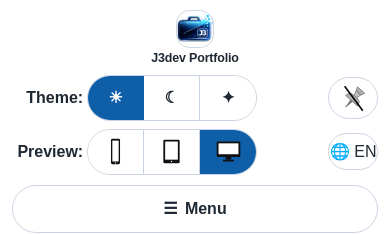
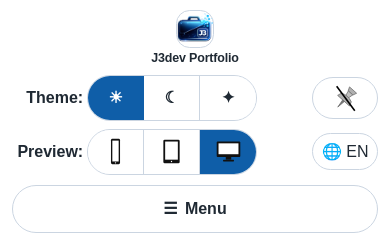
Before and after one commit to jorgejaimes085GH/J3dev-portfolio, an Angular app: page / in a window 390 px wide. Shown: the top 234 px of the page. Built offline with nearby package versions, Linux system fonts and the light colour scheme.

Commit message:
Polish header tool control widths

```diff
--- a/src/app/layout/navbar/navbar.scss
+++ b/src/app/layout/navbar/navbar.scss
@@ -240,7 +240,7 @@
 .site-header__tools {
   grid-area: tools;
   display: grid;
-  grid-template-columns: minmax(0, max-content) 3.1rem;
+  grid-template-columns: minmax(0, max-content) 4.1rem;
   grid-template-areas:
     'theme pin'
     'preview language';
@@ -261,8 +261,8 @@
 .site-header__pin-toggle,
 .site-header__language-toggle {
   justify-content: center;
-  width: 3.1rem;
-  min-width: 3.1rem;
+  width: 4.1rem;
+  min-width: 4.1rem;
   min-height: 2.1rem;
   padding: 0.35rem;
   border: 1px solid var(--app-border-color);
--- a/src/styles.scss
+++ b/src/styles.scss
@@ -1717,14 +1717,14 @@ app-navbar .site-nav__menu-toggle:focus-visible {
   }
 
   app-navbar .site-header__pin-toggle {
-    width: 52px;
-    min-width: 52px;
+    width: 72px;
+    min-width: 72px;
     min-height: 44px;
   }
 
   app-navbar .site-header__language-toggle {
-    width: 52px;
-    min-width: 52px;
+    width: 72px;
+    min-width: 72px;
     min-height: 44px;
   }
 
@@ -1829,14 +1829,14 @@ app-navbar.site-header-shell--preview-mobile .site-header__tools {
 }
 
 app-navbar.site-header-shell--preview-mobile .site-header__pin-toggle {
-  width: 52px;
-  min-width: 52px;
+  width: 72px;
+  min-width: 72px;
   min-height: 44px;
 }
 
 app-navbar.site-header-shell--preview-mobile .site-header__language-toggle {
-  width: 52px;
-  min-width: 52px;
+  width: 72px;
+  min-width: 72px;
   min-height: 44px;
 }
 
```
